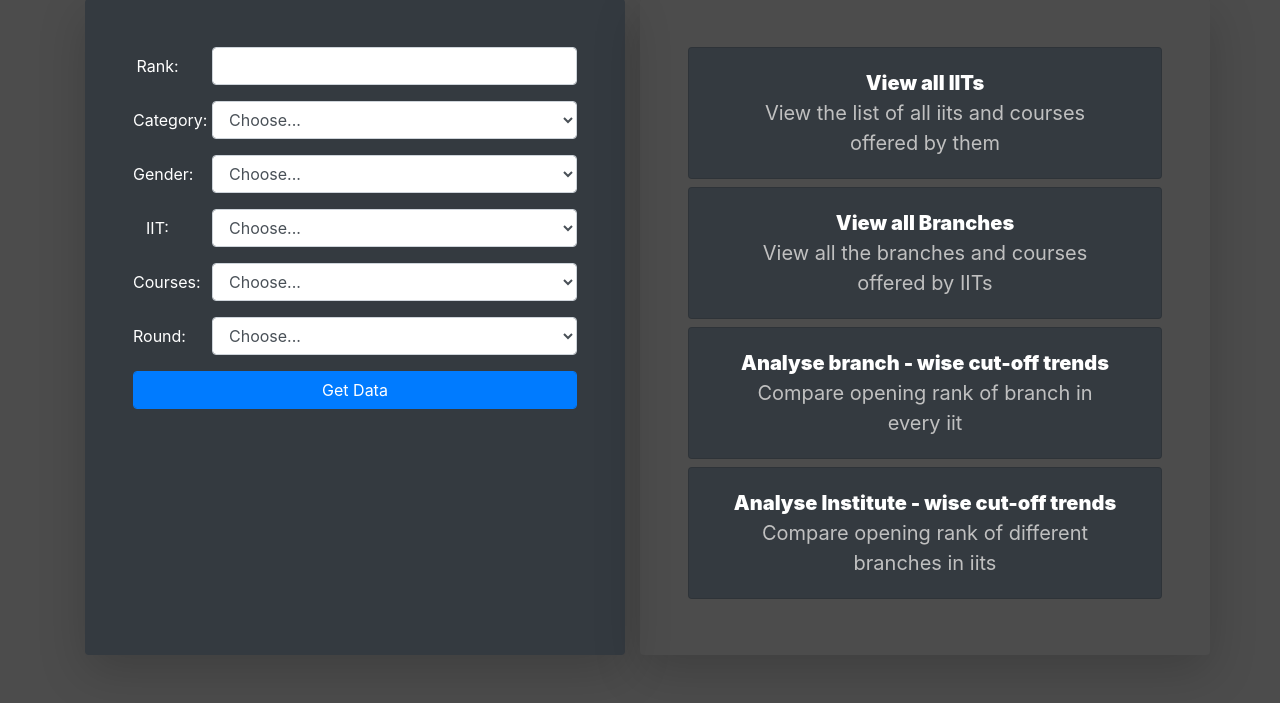
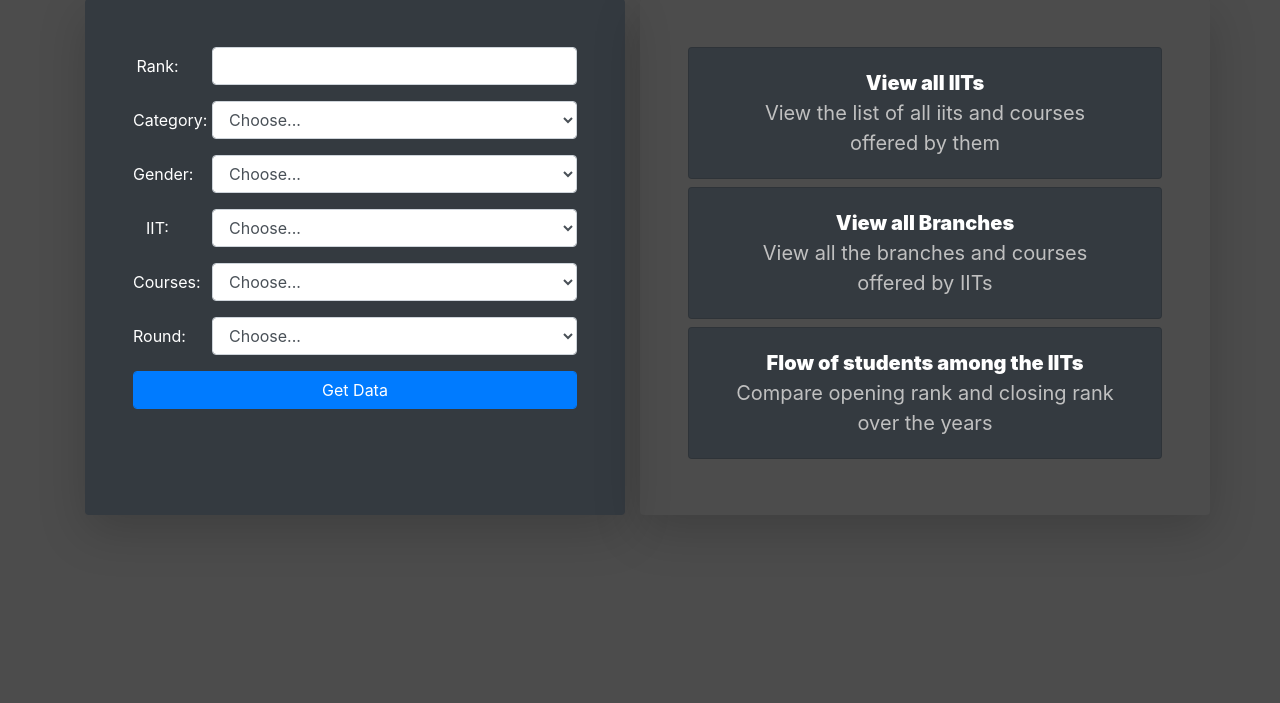
Before and after one commit to SravyaVardhani/IIT-PREDICTOR, a Django app: page / in a window 1280 px wide. Shown: the part 123-826 px from the top of the page. After the commit the page ends 638 px from the top, so only its background shows below. Run offline with Django 4.2, Linux system fonts and the light colour scheme.

Commit message:
Update index.html

```diff
--- a/templates/index.html
+++ b/templates/index.html
@@ -175,17 +175,17 @@
 
           <div class="card mb-2" style="background-color: #343a40; padding-left: 20px; padding-right: 20px;">
             <div class="card-body">
-              <a href="/branch_cut" class="card-title text-white" style="font-size: 20px; font-weight: 900;background-color:transparent; border: none;">Analyse branch - wise cut-off trends</a>
-              <p class="card-text" style="font-size: 20px; color: silver;">Compare opening rank of branch in every iit</p>
+              <a href="/branch_cut" class="card-title text-white" style="font-size: 20px; font-weight: 900;background-color:transparent; border: none;">Flow of students among the IITs</a>
+              <p class="card-text" style="font-size: 20px; color: silver;">Compare opening rank and closing rank over the years</p>
             </div>
           </div>
 
-          <div class="card mb-2" style="background-color: #343a40; padding-left: 10px; padding-right: 10px;">
+          <!--<div class="card mb-2" style="background-color: #343a40; padding-left: 10px; padding-right: 10px;">
             <div class="card-body">
               <a href="/institute_cut" class="card-title text-white" style="font-size: 20px; font-weight: 900;background-color:transparent; border: none;">Analyse Institute - wise cut-off trends</a>
               <p class="card-text" style="font-size: 20px; color: silver;">Compare opening rank of different branches in iits</p>
             </div>
-          </div>
+          </div> -->
 
         </div>
       </div>
```
